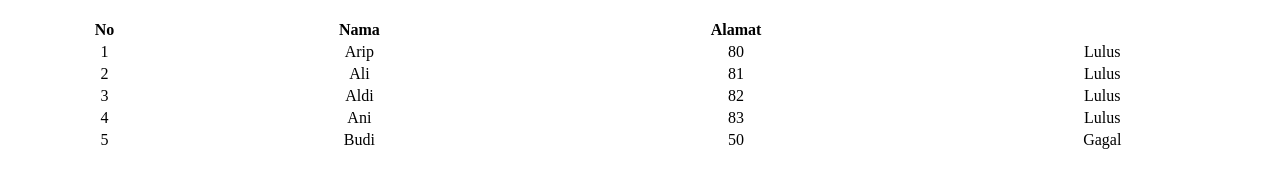
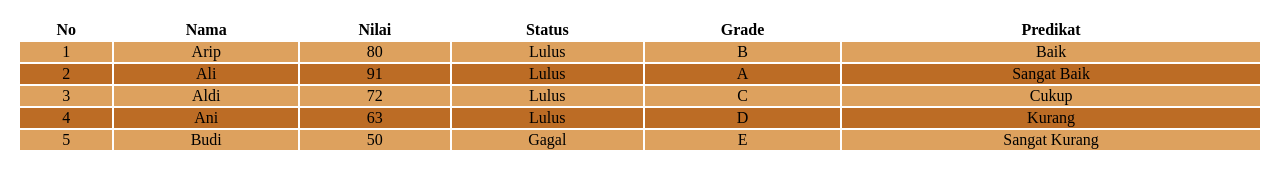
Before and after one commit to abduromanov2020/MSIB-javascript-task, a plain HTML site: page index.html in a window 1280 px wide. Drawn offline with Linux system fonts and the light colour scheme.

Commit message:
task-3: setGrade, setPredikat, defined bgcolor

```diff
--- a/index.html
+++ b/index.html
@@ -3,42 +3,73 @@
   // atau array didalam array
   // atau arraya yang menyimpan array
 
-    let p1 = {nama:"Arip", nilai:80};
-    let p2 = {nama:"Ali", nilai:81};
-    let p3 = {nama:"Aldi", nilai:82};
-    let p4 = {nama:"Ani", nilai:83};
-    let p5 = {nama:"Budi", nilai:50};
+  let p1 = { nama: "Arip", nilai: 80 };
+  let p2 = { nama: "Ali", nilai: 91 };
+  let p3 = { nama: "Aldi", nilai: 72 };
+  let p4 = { nama: "Ani", nilai: 63 };
+  let p5 = { nama: "Budi", nilai: 50 };
 
-    let person = [p1,p2,p3,p4,p5];
+  let person = [p1, p2, p3, p4, p5];
+
+  const setGrade = (nilai) => {
+    if (nilai >= 90 && nilai < 100) return "A";
+    else if (nilai >= 80) return "B";
+    else if (nilai >= 70) return "C";
+    else if (nilai >= 60) return "D";
+    else return "E";
+  };
+
+  const setPredikat = (str) => {
+    switch (str) {
+      case "A":
+        return "Sangat Baik";
+      case "B":
+        return "Baik";
+      case "C":
+        return "Cukup";
+      case "D":
+        return "Kurang";
+      case "E":
+        return "Sangat Kurang";
+    }
+  };
 </script>
 <h3>
-    <table style="padding: 10; text-align: center; width: 100%;">
+  <table style="padding: 10; text-align: center; width: 100%">
     <thead>
       <tr>
         <th>No</th>
         <th>Nama</th>
-                <th>Alamat</th>
+        <th>Nilai</th>
+        <th>Status</th>
+        <th>Grade</th>
+        <th>Predikat</th>
       </tr>
     </thead>
     <tbody>
       <script>
         var no = 1;
-                for (p of person){
-                   let ket = (p.nilai >= 60)? "Lulus" : "Gagal";
+        for (p of person) {
+          let ket = p.nilai >= 60 ? "Lulus" : "Gagal";
 
           //set grade A - E (menggunakan if multi kondisi)
           // A = 90 - 100, B 80 - 89 dan seterusnya sampai E
+          let grade = setGrade(p.nilai);
 
           //set predikat (menggunakan swtich case)
+          //A = Sangat baik, B = Baik, C = Cukup, D= Kurang, E = SAngat kurang
+          let predikat = setPredikat(grade)
 
-                   //A = Sangat baik, B = Baik, C = Cukup, D= Kurang, E = SAngat kurang
           //set warna warni table menggunakan looping
+          let bgcolor = no % 2 ? "#dda15e" : "#bc6c25"
 
-                    document.write(`<tr bgcolor="">
+          document.write(`<tr bgcolor="${bgcolor}">
                 <td>${no++}</td>
                 <td>${p.nama}</td>
                 <td>${p.nilai}</td>
                 <td>${ket}</td>
+                <td>${grade}</td>
+                <td>${predikat}</td>
             </tr>`);
         }
       </script>
```
Lines whose indentation alone changed are shown as unchanged.
